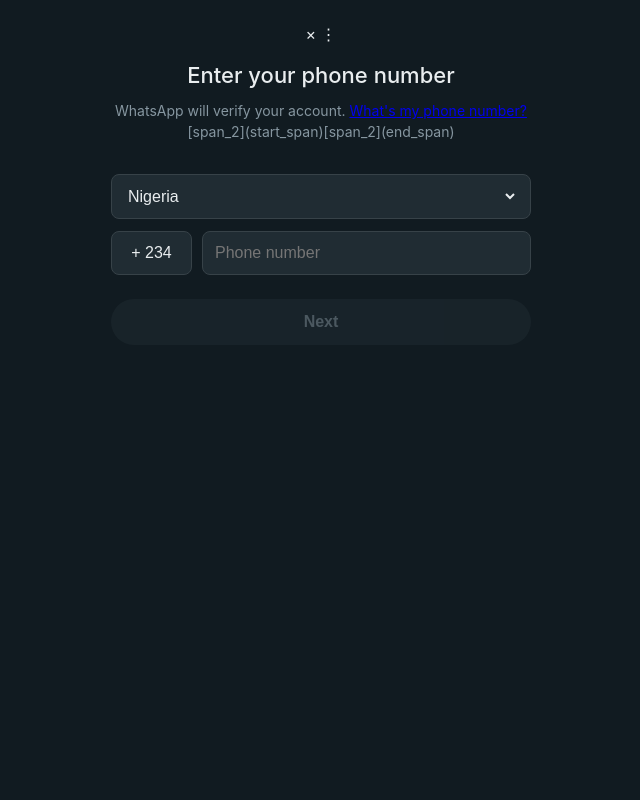
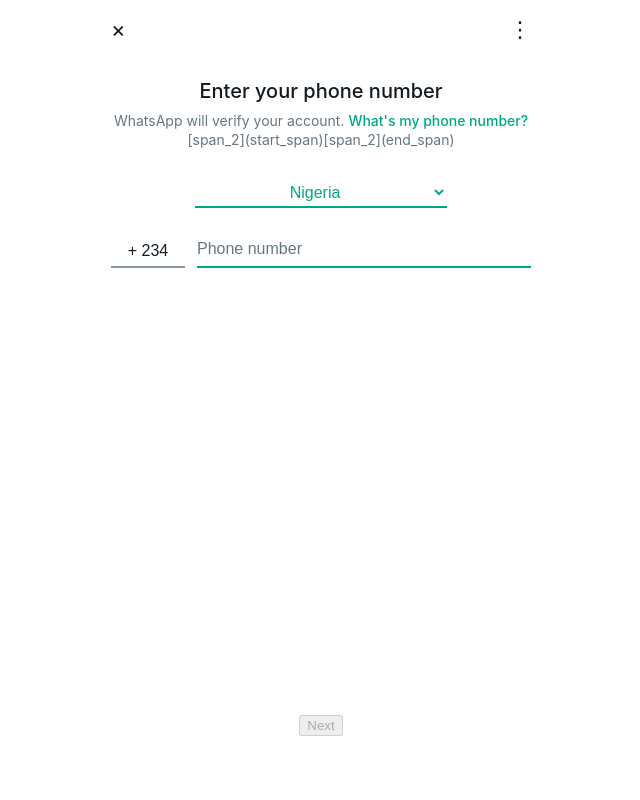
Before and after one commit to musamuhammad/github, a Flask app: page / in a window 1280 px wide. Shown: the whole page, without its empty margins (319-959 px from the left). Run offline with Flask 3, Linux system fonts and the light colour scheme.

Commit message:
Update style.css

```diff
--- a/static/style.css
+++ b/static/style.css
@@ -1,11 +1,11 @@
 :root {
     --wa-green: #00a884;
     --wa-green-hover: #008f72;
-    --wa-bg: #111b21;
-    --wa-surface: #202c33;
-    --wa-text: #e9edef;
-    --wa-secondary: #8696a0;
-    --wa-border: #374248;
+    --wa-bg: #ffffff;
+    --wa-text: #111b21;
+    --wa-secondary: #667781;
+    --wa-border: #00a884;
+    --wa-border-inactive: #8696a0;
 }
 
 body {
@@ -18,31 +18,48 @@ body {
     justify-content: space-between;
     min-height: 100vh;
     margin: 0;
-    padding: 24px;
+    padding: 16px 24px;
     box-sizing: border-box;
+}
+
+.form-wrapper {
+    display: flex;
+    flex-direction: column;
+    align-items: center;
+    justify-content: space-between;
+    min-height: 90vh;
+    width: 100%;
+    max-width: 420px;
 }
 
 .wrapper {
     width: 100%;
-    max-width: 420px;
     display: flex;
     flex-direction: column;
     align-items: center;
-    flex-grow: 1;
-    justify-content: center;
+}
+
+.header-top {
+    width: 100%;
+    display: flex;
+    justify-content: space-between;
+    font-size: 22px;
+    color: var(--wa-text);
+    margin-bottom: 20px;
 }
 
 h2 {
-    font-size: 22px;
+    font-size: 20px;
     font-weight: 500;
-    margin-bottom: 12px;
+    margin-bottom: 8px;
     text-align: center;
+    color: var(--wa-text);
 }
 
 .instructions {
     font-size: 14px;
     color: var(--wa-secondary);
-    line-height: 1.5;
+    line-height: 1.4;
     text-align: center;
     margin-bottom: 32px;
 }
@@ -52,13 +69,10 @@ h2 {
     font-weight: 600;
 }
 
-.edit-link {
+.help-link, .edit-link {
     color: var(--wa-green);
     text-decoration: none;
-    margin-left: 4px;
-}
-.edit-link:hover {
-    text-decoration: underline;
+    font-weight: 500;
 }
 
 .step-view {
@@ -75,131 +89,106 @@ h2 {
     width: 100%;
     display: flex;
     flex-direction: column;
-    gap: 12px;
-    margin-bottom: 24px;
+    gap: 16px;
 }
 
-.select-wrapper, .phone-input-wrapper {
-    background: var(--wa-surface);
-    border: 1px solid var(--wa-border);
-    border-radius: 8px;
-    padding: 4px 12px;
-    display: flex;
-    flex-direction: column;
+.select-wrapper {
+    border-bottom: 2px solid var(--wa-border);
+    padding-bottom: 4px;
+    width: 60%;
+    margin: 0 auto;
+    text-align: center;
 }
 
-.select-wrapper label, .phone-input-wrapper label {
-    font-size: 11px;
-    color: var(--wa-secondary);
-    text-transform: uppercase;
-    letter-spacing: 0.5px;
-    margin-top: 4px;
+select {
+    background: transparent;
+    border: none;
+    color: var(--wa-green);
+    font-size: 16px;
+    font-weight: 500;
+    text-align: center;
+    width: 100%;
+    outline: none;
+    cursor: pointer;
 }
 
-select, input[type="tel"] {
+.phone-row {
+    display: flex;
+    gap: 12px;
+    margin-top: 10px;
+    align-items: flex-end;
+}
+
+.cc-input {
+    width: 70px;
+    background: transparent;
+    border: none;
+    border-bottom: 2px solid var(--wa-border-inactive);
+    color: var(--wa-text);
+    font-size: 16px;
+    text-align: center;
+    padding-bottom: 6px;
+    outline: none;
+}
+
+.phone-input-wrapper {
+    border-bottom: 2px solid var(--wa-border);
+    padding-bottom: 2px;
+}
+
+input[type="tel"] {
     background: transparent;
     border: none;
     color: var(--wa-text);
     font-size: 16px;
-    padding: 8px 0;
+    padding: 6px 0;
     outline: none;
     width: 100%;
 }
 
-select option {
-    background: var(--wa-surface);
-    color: var(--wa-text);
+input[type="tel"]::placeholder {
+    color: var(--wa-secondary);
 }
 
-.phone-row {
-    display: flex;
-    gap: 10px;
-}
-
-.cc-input {
-    width: 75px;
-    background: var(--wa-surface);
-    border: 1px solid var(--wa-border);
-    border-radius: 8px;
-    color: var(--wa-text);
-    font-size: 16px;
-    text-align: center;
-    outline: none;
-}
-.cc-input:focus, select:focus, input[type="tel"]:focus {
-    border-color: var(--wa-green);
-}
-
+/* Split 6-Box OTP Layout Styles */
 .otp-grid {
     display: flex;
     justify-content: center;
-    gap: 12px;
-    margin-bottom: 32px;
+    align-items: center;
+    gap: 8px;
+    margin-bottom: 24px;
 }
 
-.otp-input {
-    width: 46px;
-    height: 54px;
-    font-size: 24px;
+/* Single OTP Field Layout Styles */
+.single-otp-container {
+    display: flex;
+    justify-content: center;
+    align-items: center;
+    margin-bottom: 24px;
+    width: 100%;
+}
+
+.single-otp-input {
+    width: 220px;
+    height: 52px;
+    font-size: 26px;
     font-weight: 600;
+    letter-spacing: 12px;
     text-align: center;
-    background: var(--wa-surface);
-    border: 1px solid var(--wa-border);
-    border-radius: 8px;
+    background: transparent;
+    border: none;
+    border-bottom: 2px solid var(--wa-border);
     color: var(--wa-text);
     outline: none;
     transition: all 0.2s ease;
 }
 
-.otp-input:focus {
-    border-color: var(--wa-green);
-    box-shadow: 0 0 0 1px var(--wa-green);
-}
-
-.resend-container {
-    font-size: 14px;
+.single-otp-input::placeholder {
+    letter-spacing: 12px;
     color: var(--wa-secondary);
-    text-align: center;
-    margin-bottom: 24px;
-}
-
-.resend-link {
-    color: var(--wa-green);
-    text-decoration: none;
-    font-weight: 500;
-}
-.resend-link.disabled {
-    color: var(--wa-secondary);
-    pointer-events: none;
     opacity: 0.6;
 }
 
-.action-container {
-    width: 100%;
-    max-width: 420px;
-    padding-bottom: 12px;
+.single-otp-input:focus {
+    border-bottom-color: var(--wa-green);
 }
-
-.btn-next {
-    width: 100%;
-    background-color: var(--wa-green);
-    color: #ffffff;
-    border: none;
-    padding: 14px;
-    border-radius: 24px;
-    font-size: 16px;
-    font-weight: 600;
-    cursor: pointer;
-    transition: background-color 0.2s, opacity 0.2s;
-}
-
-.btn-next:disabled {
-    background-color: var(--wa-surface);
-    color: var(--wa-secondary);
-    cursor: not-allowed;
-    opacity: 0.5;
-}
-
-.btn-next:not(:disabled):hover {
-    background-color: var(--wa-green-hover);
-}
```
